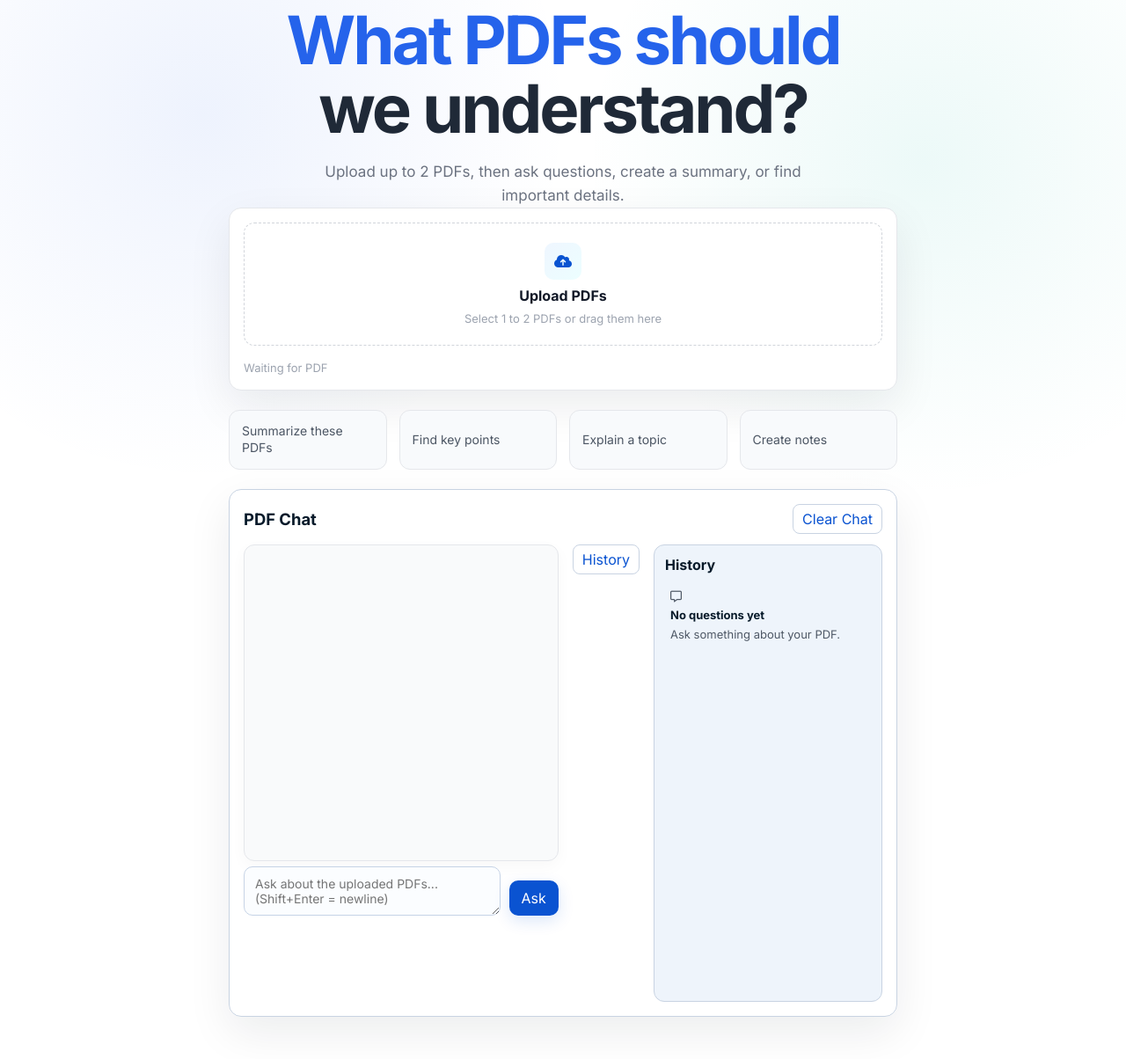
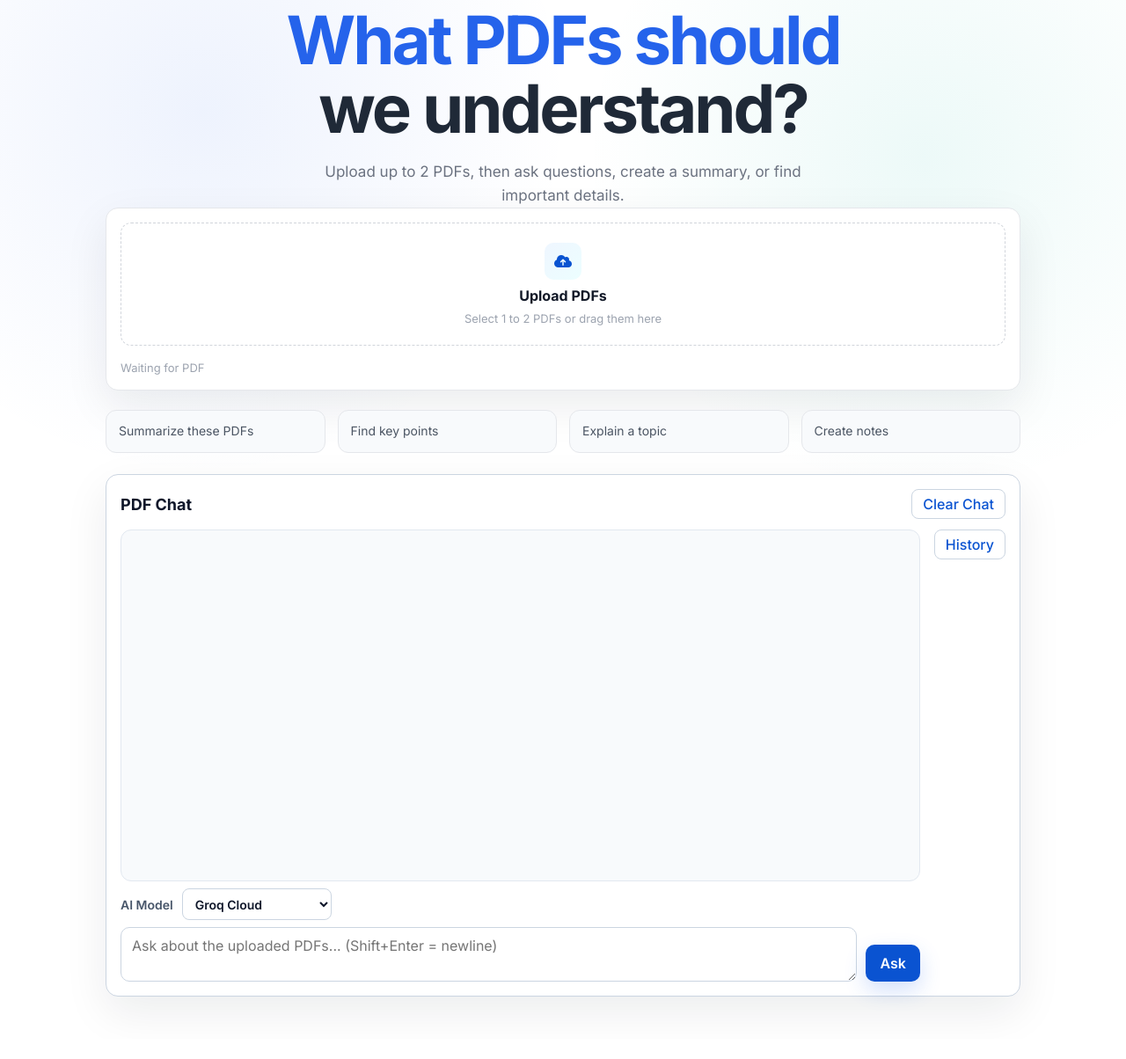
Before and after one commit to bhrantiknagar/Workshop-Project, a Flask app: page / in a window 1280 px wide. Shown: the part 105-1309 px from the top of the page at 88% size. After the commit the page ends 1251 px from the top, so only its background shows below. Run offline with Flask 3, Linux system fonts and the light colour scheme.

Commit message:
complete 4

```diff
--- a/backend/config.py
+++ b/backend/config.py
@@ -29,4 +29,7 @@ class Config:
     OLLAMA_MODEL = os.getenv("OLLAMA_MODEL", "llama3:latest")
     MODEL_NAME = os.getenv("MODEL_NAME", OLLAMA_MODEL) or "llama3:latest"
     OLLAMA_TIMEOUT = int(os.getenv("OLLAMA_TIMEOUT", "180"))
+    GROQ_API_KEY = os.getenv("GROQ_API_KEY", "")
+    GROQ_MODEL = os.getenv("GROQ_MODEL", "llama-3.1-8b-instant")
+    GROQ_TIMEOUT = int(os.getenv("GROQ_TIMEOUT", "60"))
     ALLOWED_EXTENSIONS = {"pdf"}
--- a/backend/requirements.txt
+++ b/backend/requirements.txt
@@ -6,4 +6,5 @@ langchain==0.2.14
 langchain-community==0.2.12
 langchain-ollama==0.1.1
 ollama==0.3.1
+groq==0.9.0
 sentence-transformers>=2.2.2
--- a/frontend/static/css/chat.css
+++ b/frontend/static/css/chat.css
@@ -137,3 +137,251 @@
     border-color: var(--border);
     color: var(--text);
 }
+
+/* Polished PDF chat workspace. */
+.prompt-shell {
+    max-width: 1040px;
+}
+
+.pdf-chat-panel {
+    background: #ffffff;
+    border: 1px solid #cbd5e1;
+    border-radius: 14px;
+    box-shadow: 0 18px 50px rgba(17, 24, 39, 0.08);
+    margin-top: 24px;
+    max-width: 100%;
+    padding: 16px;
+}
+
+.pdf-chat-header {
+    align-items: center;
+    display: flex;
+    gap: 16px;
+    justify-content: space-between;
+    margin-bottom: 12px;
+}
+
+.pdf-chat-title {
+    color: #0f172a;
+    font-size: 18px;
+    font-weight: 700;
+}
+
+.controls {
+    align-items: center;
+    display: flex;
+    flex-wrap: wrap;
+    gap: 8px;
+    justify-content: flex-end;
+}
+
+.small-btn {
+    background: #ffffff;
+    border: 1px solid #cbd5e1;
+    border-radius: 8px;
+    color: var(--primary);
+    cursor: pointer;
+    font-weight: 500;
+    min-height: 34px;
+    padding: 6px 12px;
+}
+
+.small-btn:hover {
+    background: #eff6ff;
+    border-color: #bfdbfe;
+}
+
+.chat-layout {
+    align-items: stretch;
+    display: grid;
+    gap: 16px;
+    grid-template-columns: minmax(0, 1fr) auto;
+}
+
+.chat-layout.history-open {
+    grid-template-columns: minmax(0, 1fr) auto 270px;
+}
+
+.chat-main {
+    display: grid;
+    gap: 8px;
+    grid-template-rows: minmax(400px, 1fr) auto auto;
+    min-width: 0;
+}
+
+.messages {
+    background: #f8fafc;
+    border: 1px solid #e2e8f0;
+    border-radius: 12px;
+    box-shadow: none;
+    min-height: 400px;
+    padding: 14px;
+}
+
+.chat-history-trigger-wrap {
+    align-self: start;
+}
+
+.model-selector {
+    align-items: center;
+    color: #475569;
+    display: flex;
+    font-size: 14px;
+    font-weight: 600;
+    gap: 10px;
+    justify-content: flex-start;
+}
+
+.model-selector select {
+    appearance: auto;
+    background: #ffffff;
+    border: 1px solid #cbd5e1;
+    border-radius: 8px;
+    color: #0f172a;
+    cursor: pointer;
+    font: inherit;
+    min-height: 36px;
+    min-width: 170px;
+    padding: 6px 10px;
+}
+
+.model-meta {
+    color: #2563eb;
+    font-size: 13px;
+    font-weight: 700;
+}
+
+.message-content {
+    max-width: min(78%, 560px);
+}
+
+.message-content p,
+.message p {
+    border: 1px solid #e2e8f0;
+    border-radius: 12px;
+    color: #0f172a;
+}
+
+.message-actions {
+    min-height: 28px;
+}
+
+.chat-input {
+    align-items: stretch;
+    display: grid;
+    gap: 10px;
+    grid-template-columns: minmax(0, 1fr) auto;
+    margin-top: 0;
+}
+
+.chat-input textarea {
+    background: #ffffff;
+    border: 1px solid #cbd5e1;
+    border-radius: 10px;
+    color: #0f172a;
+    font: inherit;
+    min-height: 58px;
+    padding: 10px 12px;
+    resize: vertical;
+    width: 100%;
+}
+
+.chat-input button {
+    align-self: end;
+    background: var(--primary);
+    border: 0;
+    border-radius: 10px;
+    box-shadow: 0 10px 24px rgba(37, 99, 235, 0.2);
+    color: #ffffff;
+    cursor: pointer;
+    font-weight: 600;
+    min-height: 42px;
+    padding: 0 16px;
+}
+
+.chat-history-sidebar {
+    background: #f1f5f9;
+    border: 1px solid #cbd5e1;
+    border-radius: 12px;
+    display: block;
+    height: auto;
+    min-height: 426px;
+    overflow: auto;
+    padding: 12px;
+}
+
+.chat-history-sidebar[hidden] {
+    display: none;
+}
+
+.chat-history-header {
+    color: #0f172a;
+    font-size: 16px;
+    font-weight: 700;
+    margin-bottom: 10px;
+}
+
+.history-empty {
+    color: #475569;
+    font-size: 14px;
+    padding: 8px 6px;
+}
+
+.history-empty-title {
+    color: #0f172a;
+    font-weight: 700;
+}
+
+@media (max-width: 800px) {
+    .prompt-shell {
+        max-width: 100%;
+    }
+
+    .pdf-chat-header {
+        align-items: flex-start;
+        flex-direction: column;
+    }
+
+    .controls {
+        justify-content: flex-start;
+        width: 100%;
+    }
+
+    .chat-layout {
+        grid-template-columns: 1fr;
+    }
+
+    .chat-layout.history-open {
+        grid-template-columns: 1fr;
+    }
+
+    .chat-history-trigger-wrap {
+        justify-self: start;
+    }
+
+    .chat-main {
+        grid-template-rows: minmax(300px, 1fr) auto auto;
+    }
+
+    .messages {
+        min-height: 300px;
+    }
+
+    .message-content {
+        max-width: 86%;
+    }
+
+    .chat-history-sidebar {
+        min-height: 180px;
+    }
+}
+
+@media (max-width: 520px) {
+    .chat-input {
+        grid-template-columns: 1fr;
+    }
+
+    .chat-input button {
+        width: 100%;
+    }
+}
--- a/frontend/static/js/chat.js
+++ b/frontend/static/js/chat.js
@@ -91,7 +91,31 @@
 
     const p = document.createElement('p');
     p.textContent = msg.text;
+    if (!isUser && msg.providerLabel) {
+      const modelMeta = document.createElement('div');
+      modelMeta.className = 'model-meta';
+      modelMeta.textContent = `Using: ${msg.providerLabel}`;
+      contentWrap.appendChild(modelMeta);
+    }
     contentWrap.appendChild(p);
+
+    if (!isUser && Array.isArray(msg.sources) && msg.sources.length) {
+      const sourceList = document.createElement('div');
+      sourceList.className = 'source-list';
+      const title = document.createElement('strong');
+      title.textContent = 'Sources';
+      const list = document.createElement('ul');
+      msg.sources.forEach((source) => {
+        const item = document.createElement('li');
+        const filename = source.filename || 'unknown.pdf';
+        const page = source.page || '?';
+        item.textContent = `${filename} - page ${page}`;
+        list.appendChild(item);
+      });
+      sourceList.appendChild(title);
+      sourceList.appendChild(list);
+      contentWrap.appendChild(sourceList);
+    }
 
     // actions (copy, page badge, time)
     const actions = document.createElement('div');
@@ -156,16 +180,21 @@
           <div class="chat-layout">
             <div class="chat-main">
               <div class="messages" id="chatMessages" aria-live="polite"></div>
+              <label class="model-selector" for="aiModelSelect">
+                <span>AI Model</span>
+                <select id="aiModelSelect">
+                  <option value="groq" selected>Groq Cloud</option>
+                  <option value="ollama">Ollama Local</option>
+                </select>
+              </label>
               <div class="chat-input">
                 <textarea id="chatInput" placeholder="Ask about the uploaded PDFs... (Shift+Enter = newline)"></textarea>
-                <div style="display:flex;flex-direction:column;gap:8px;">
-                  <button id="chatSend">Ask</button>
-                </div>
+                <button id="chatSend" type="button">Ask</button>
               </div>
             </div>
 
             <div class="chat-history-trigger-wrap">
-              <button class="small-btn" id="chatHistoryToggle" type="button">History</button>
+              <button class="small-btn" id="chatHistoryToggle" type="button" aria-expanded="false">History</button>
             </div>
 
             <aside class="chat-history-sidebar" aria-label="Chat history" id="chatHistorySidebar" hidden>
@@ -185,6 +214,7 @@
 
     const messagesEl = document.getElementById('chatMessages');
     const inputEl = document.getElementById('chatInput');
+    const modelSelect = document.getElementById('aiModelSelect');
     const sendBtn = document.getElementById('chatSend');
     const clearBtn = document.getElementById('chatClear');
 
@@ -194,13 +224,18 @@
 
     const historyToggleBtn = document.getElementById('chatHistoryToggle');
     const historySidebar = document.getElementById('chatHistorySidebar');
+    const chatLayout = document.querySelector('.chat-layout');
     historyToggleBtn?.addEventListener('click', () => {
       const willShow = historySidebar && historySidebar.hasAttribute('hidden');
       if (!historySidebar) return;
       if (willShow) {
         historySidebar.removeAttribute('hidden');
+        chatLayout?.classList.add('history-open');
+        historyToggleBtn.setAttribute('aria-expanded', 'true');
       } else {
         historySidebar.setAttribute('hidden', 'hidden');
+        chatLayout?.classList.remove('history-open');
+        historyToggleBtn.setAttribute('aria-expanded', 'false');
       }
     });
 
@@ -238,30 +273,50 @@
       // Build request
       const uploaded = window.uploadedPdfs || [];
       const pdf_ids = uploaded.map((f) => f.id);
+      const provider = modelSelect?.value || 'groq';
       const askUrl = (window.pdfChatConfig && window.pdfChatConfig.askUrl) ? window.pdfChatConfig.askUrl : '/chat/ask';
 
       try {
         const resp = await fetch(askUrl, {
           method: 'POST',
           headers: { 'Content-Type': 'application/json' },
-          body: JSON.stringify({ question: q, pdf_ids }),
+          body: JSON.stringify({ question: q, pdf_ids, provider }),
         });
         const data = await resp.json();
         clearInterval(interval);
         // remove loading message
         messages.pop();
         if (resp.ok) {
-          const aiMsg = { role: 'assistant', text: data.answer || 'No answer returned.', ts: Date.now() };
+          const aiMsg = {
+            role: 'assistant',
+            text: data.answer || 'No answer returned.',
+            ts: Date.now(),
+            provider: data.provider || provider,
+            providerLabel: data.provider_label || (provider === 'ollama' ? 'Ollama Local' : 'Groq Cloud'),
+            sources: data.sources || [],
+          };
           appendAndSave(aiMsg);
 
         } else {
-          const errMsg = { role: 'assistant', text: data.answer || data.error || 'Error from server.', ts: Date.now() };
+          const errMsg = {
+            role: 'assistant',
+            text: data.answer || data.error || 'Error from server.',
+            ts: Date.now(),
+            provider,
+            providerLabel: provider === 'ollama' ? 'Ollama Local' : 'Groq Cloud',
+          };
           appendAndSave(errMsg);
         }
       } catch (err) {
         clearInterval(interval);
         messages.pop();
-        appendAndSave({ role: 'assistant', text: 'Network error while contacting the server.', ts: Date.now() });
+        appendAndSave({
+          role: 'assistant',
+          text: 'Network error while contacting the server.',
+          ts: Date.now(),
+          provider,
+          providerLabel: provider === 'ollama' ? 'Ollama Local' : 'Groq Cloud',
+        });
       }
     }
 
```
Also changed, not shown: backend/routes/chat.py (+10 -4 lines), backend/services/groq_service.py (added, +98 -0 lines), backend/services/ollama_service.py (added, +28 -0 lines), backend/services/rag_service.py (+55 -22 lines), README.md, 2 other files.
